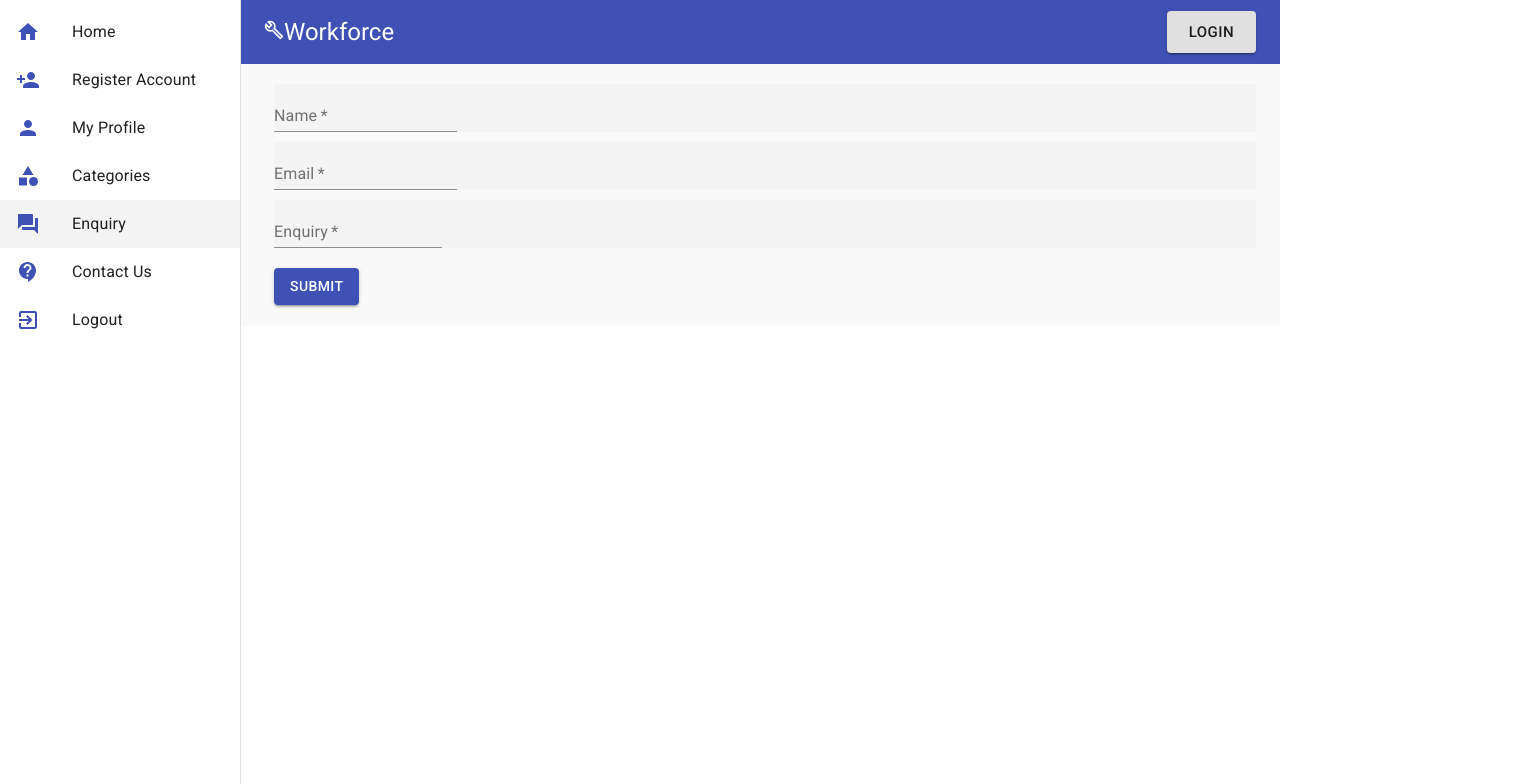
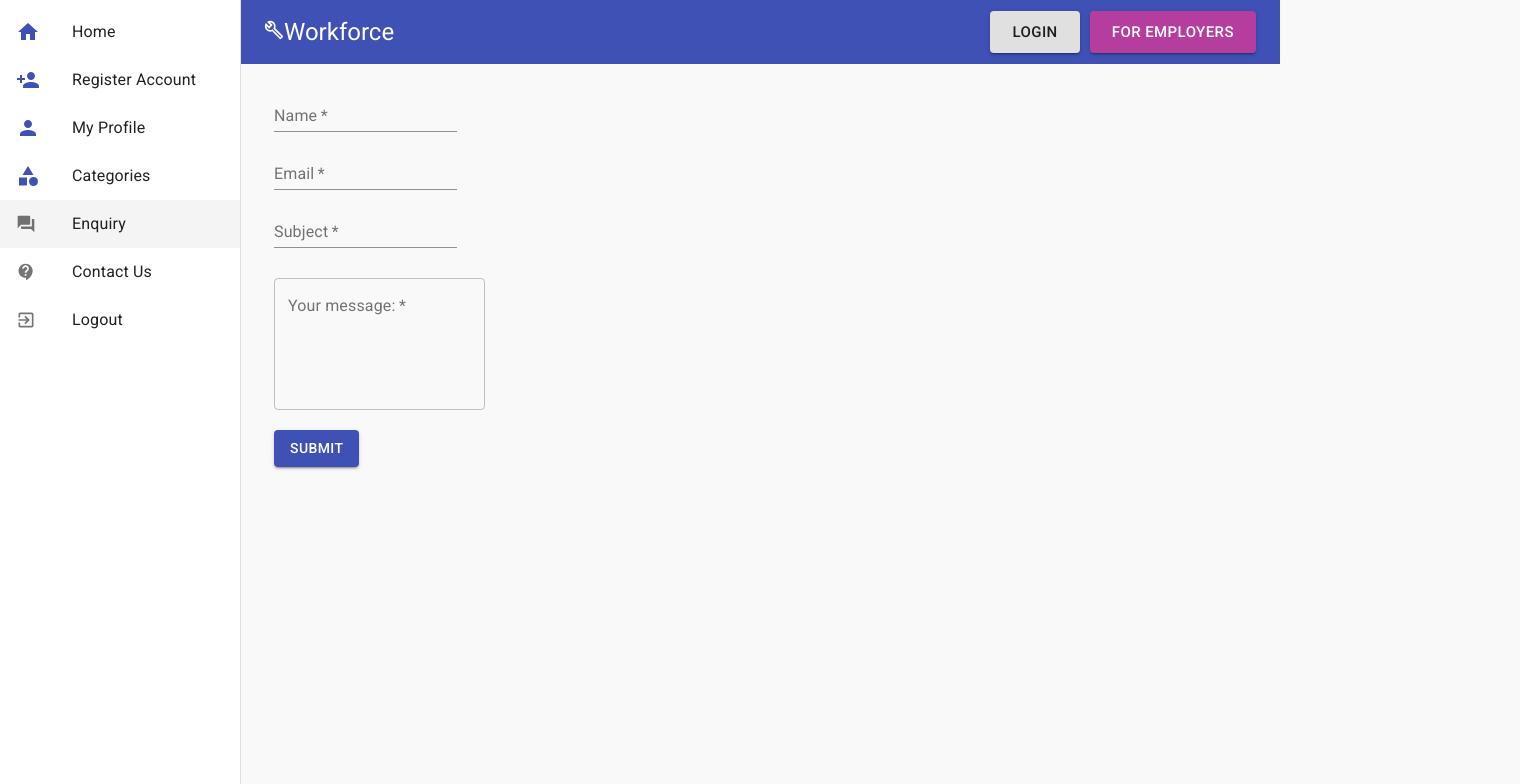
Before and after one commit to joshgagnuss/dfu-group-assignment, a React (Create React App) app: page /Enquiry in a window 1280 px wide. Shown: the top 784 px of the page, 1520 px wide, since content can reach past the window. Built offline with nearby package versions, Linux system fonts and the light colour scheme.

Commit message:
small layout updates
1. small updates to the side menu colour.
2. added button for employers site

```diff
--- a/src/Components/Layout.js
+++ b/src/Components/Layout.js
@@ -37,17 +37,23 @@ const menuItems = [
     },
     {
         text: 'Enquiry',
-        icon: <QuestionAnswer color="primary" />,
+        icon: <QuestionAnswer
+        color="default"
+        fontSize="small" />,
         path: '/Enquiry'
     },
     {
         text: 'Contact Us',
-        icon: <ContactSupport color="primary" />,
+        icon: <ContactSupport
+        color="default"
+        fontSize="small"/>,
         path: '/Contact'
     },
     {
         text: 'Logout',
-        icon: <ExitToApp color="primary" />,
+        icon: <ExitToApp
+        color="default"
+        fontSize="small" />,
         path: ''
     },
 ]
@@ -80,6 +86,10 @@ const useStyles = makeStyles((theme) => {
     toolbar: theme.mixins.toolbar,
     title: {
         flexGrow: 1
+    },
+    employer: {
+        marginLeft: 10,
+        background: '#b53d9e'
     }
 }
 })
@@ -116,6 +126,14 @@ function Layout({ children }){
                          onClick={()=> { alert('clicky click')}}>
                              Login
                          </Button>
+                         <Button
+                         className={classes.employer}
+                         variant="contained"
+                         color="secondary"
+                         size="large"
+                         onClick={()=> { alert('clicky click')}}>
+                             For Employers
+                         </Button>
                  </Toolbar>
              </AppBar>
 
--- a/src/Pages/Contact.js
+++ b/src/Pages/Contact.js
@@ -8,6 +8,8 @@ const useStyles = makeStyles({
   background: '#f9f9f9',
   width: '100%',
   marginTop: 40,
+  height: 1080,
+  width: 1920,
  },
  lines: {
    marginTop: 20,
--- a/src/Pages/Enquiry.js
+++ b/src/Pages/Enquiry.js
@@ -8,22 +8,26 @@ const useStyles = makeStyles({
     marginLeft: 10,
     marginTop: 10,
     display: 'block',
-    background: '#f4f4f4'
+
   },
   form: {
     marginTop: 20,
   },
   input: {
     marginLeft: 10,
-    marginTop: 10,
+    marginTop: 30,
     display: 'block',
-    background: '#f4f4f4'
+
   },
   button: {
     marginTop: 20,
     marginBottom: 20,
     marginLeft: 10,
   },
+  container: {
+    height: 1080,
+    width: 1920,
+  }
 
 })
 
@@ -31,7 +35,8 @@ function Enquiry() {
   // custom css
   const classes = useStyles()
     return (
-      <Container>
+      <Container
+      className={classes.container}>
         <form className={classes.form} noValidate autoComplete="off">
          <TextField
          className={classes.name}
@@ -42,10 +47,16 @@ function Enquiry() {
          label="Email"
           required />
          <TextField
+         className={classes.name}
+         label="Subject"
+         required />
+         <TextField
          className={classes.input}
-         label="Enquiry"
          required
-         multiline />
+         multiline
+         variant="outlined"
+         label="Your message:"
+         rows="5" />
          <Button
          className={classes.button}
          variant="contained"
--- a/src/Pages/Main.js
+++ b/src/Pages/Main.js
@@ -2,7 +2,7 @@ import React from 'react';
 import Typography from '@material-ui/core/Typography';
 import Button from '@material-ui/core/Button';
 import InputAdornment from '@material-ui/core/InputAdornment';
-import { makeStyles } from '@material-ui/core';
+import { Container, makeStyles } from '@material-ui/core';
 import TextField from '@material-ui/core/TextField';
 import SearchIcon from '@material-ui/icons/Search';
 import { LocationOn, Work } from '@material-ui/icons';
@@ -19,6 +19,11 @@ const useStyles = makeStyles({
       marginTop: 20,
       marginBottom: 20,
     },
+    container: {
+      height: 1920,
+      width: 1080,
+      marginTop: 20,
+    }
 })
 
 function Main() {
@@ -26,11 +31,12 @@ function Main() {
     const classes = useStyles()
     return (
 
-      <container className = "Main" maxWidth="xl" >
-        <br></br>
-        <form noValidate autoComplete = "on">
+      <Container className={classes.container}>
 
-        <TextField
+       <form
+       noValidate
+       autoComplete="off" >
+       <TextField
         className = { classes.field }
         id = "keySearch"
         label = "Job title or keyword"
@@ -71,9 +77,12 @@ function Main() {
         onClick = {() => alert('you clicked me')} >
         Search </Button>
 
-        </form>
+       </form>
 
-      </container>
+
+
+      </Container>
+
     );
 }
 
```
